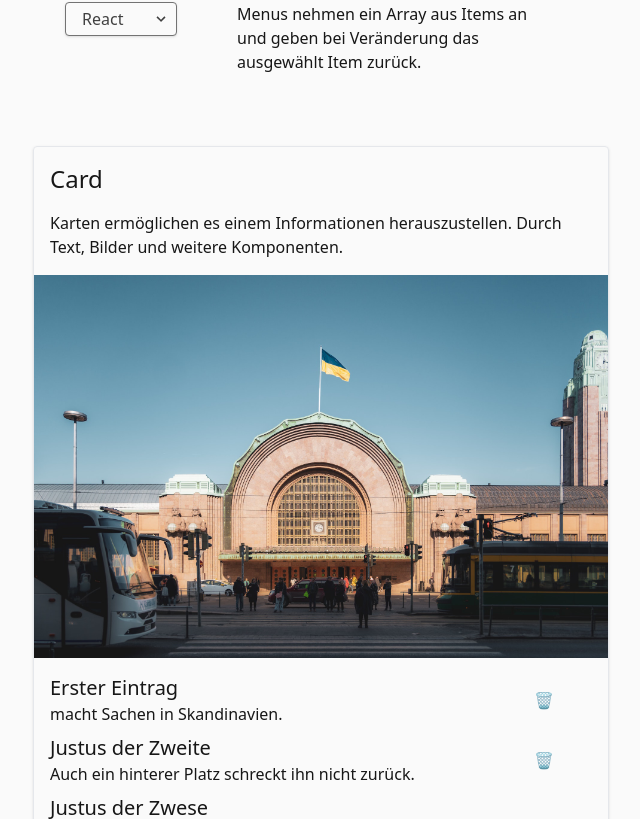
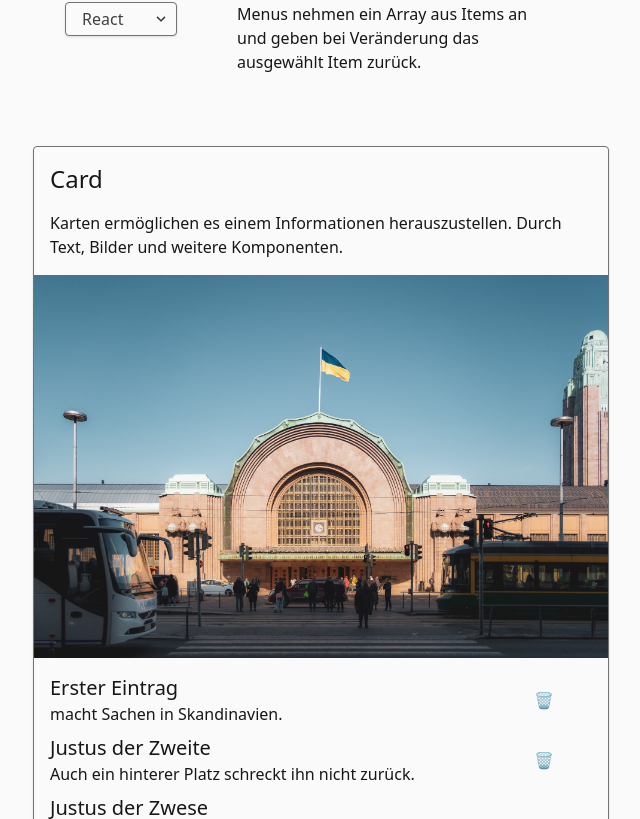
Before and after one commit to Skyle/typewind-ui, a React (Vite) app: page / in a window 1280 px wide. Shown: the part 761-1580 px from the top of the page, without its empty margins (319-959 px from the left). Built offline with nearby package versions, Linux system fonts and the light colour scheme.

Commit message:
card border neutral

```diff
--- a/src/components/UI/Card.tsx
+++ b/src/components/UI/Card.tsx
@@ -4,7 +4,7 @@ type Props = { children: React.ReactNode; title?: string };
 
 function Card({ children, title }: Props) {
   return (
-    <div className="border p-4 rounded shadow max-w-xl">
+    <div className="border p-4 border-neutral-500 rounded shadow max-w-xl">
       <div className="text-2xl pb-4">{title}</div>
       {children}
     </div>
```
